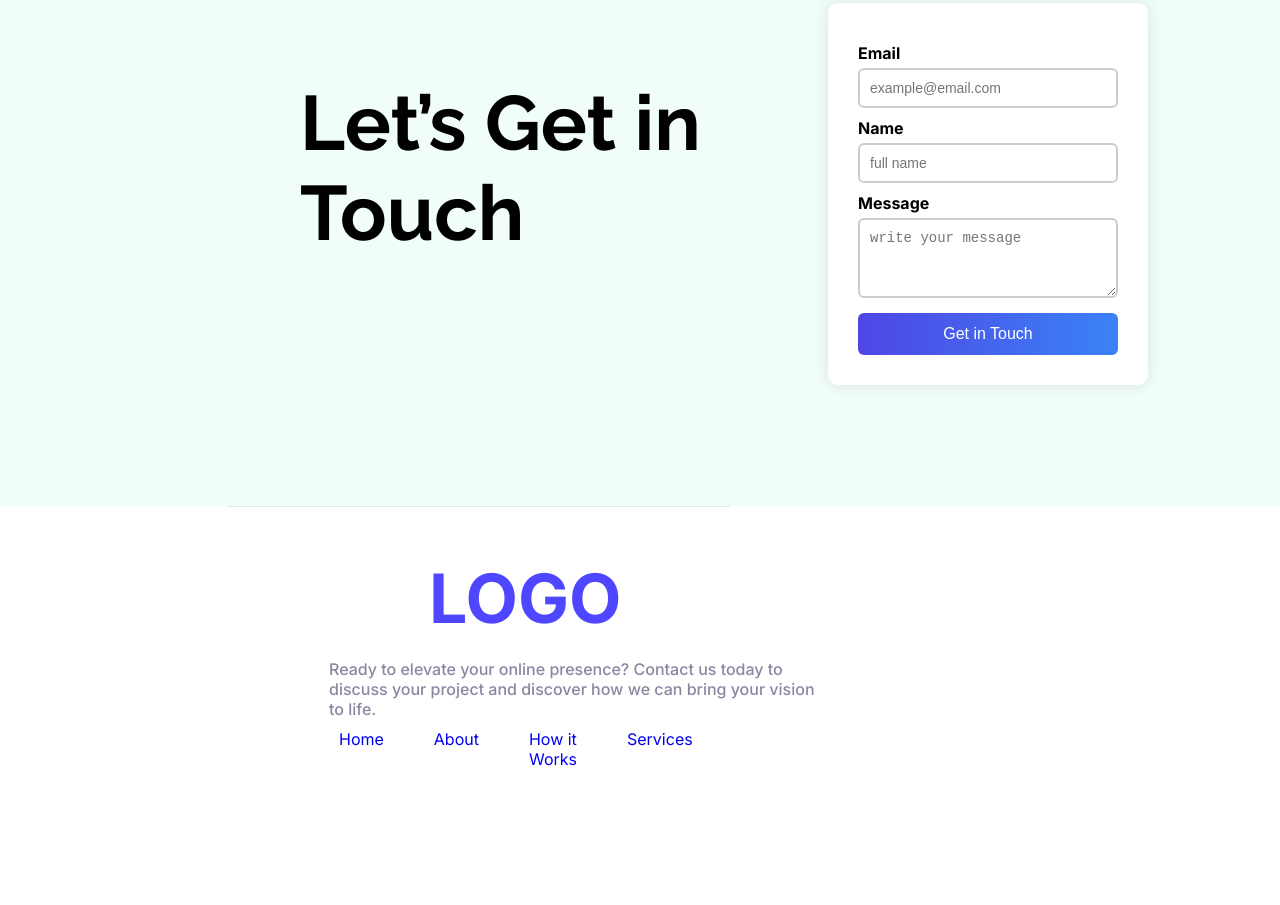
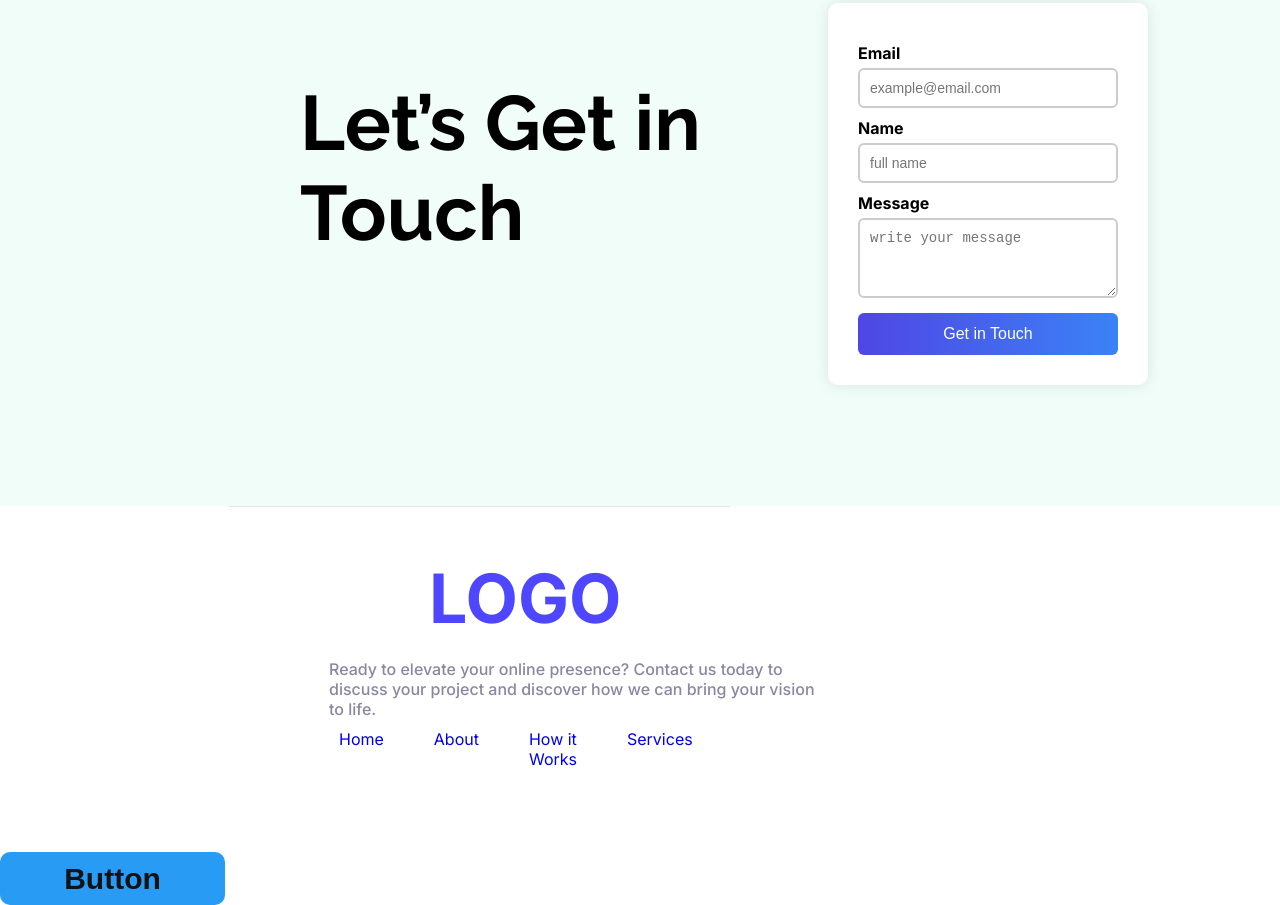
Before and after one commit to Parvez-hasan/portfolio1-repo, a plain HTML site: page index.html in a window 1280 px wide. Shown: the part 2738-3643 px from the top of the page. Before the commit the page ends 3517 px from the top, so only its background shows below. Drawn offline with Linux system fonts and the light colour scheme.

Commit message:
button hover added

```diff
--- a/css/style.css
+++ b/css/style.css
@@ -448,3 +448,26 @@ align-items: center;
   color: #8987A1;
   padding: 10px;
 }
+
+
+/***hover button***/
+
+.btn-6{
+   width: 225px;
+    height: 53px;
+    padding: 5px 20px;
+    border-radius: 10px;
+    color: #131212;
+    background-color: #289cf5;
+    border: none;
+    margin-top: 95px;
+    font-size: 30px;
+    font-weight: bold;
+    align-items: center;
+    justify-content: center;
+    padding: 10px;
+}
+
+.btn-6:hover{
+  background:yellow;
+}
--- a/index.html
+++ b/index.html
@@ -192,6 +192,10 @@
         </div>
     </footer>
 
+    <!--hover button-->
+
+   <button class="btn-6">Button</button>
+
 </body>
 
 </html>
```
